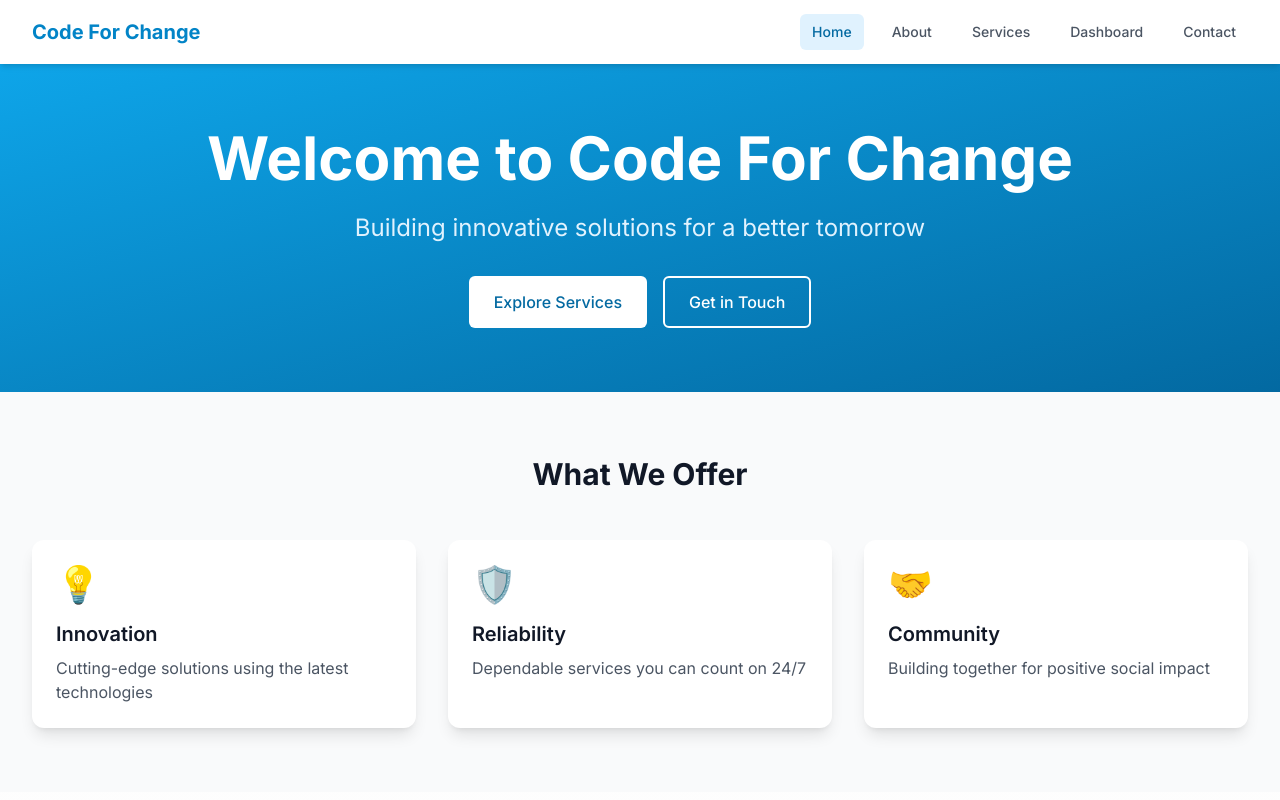
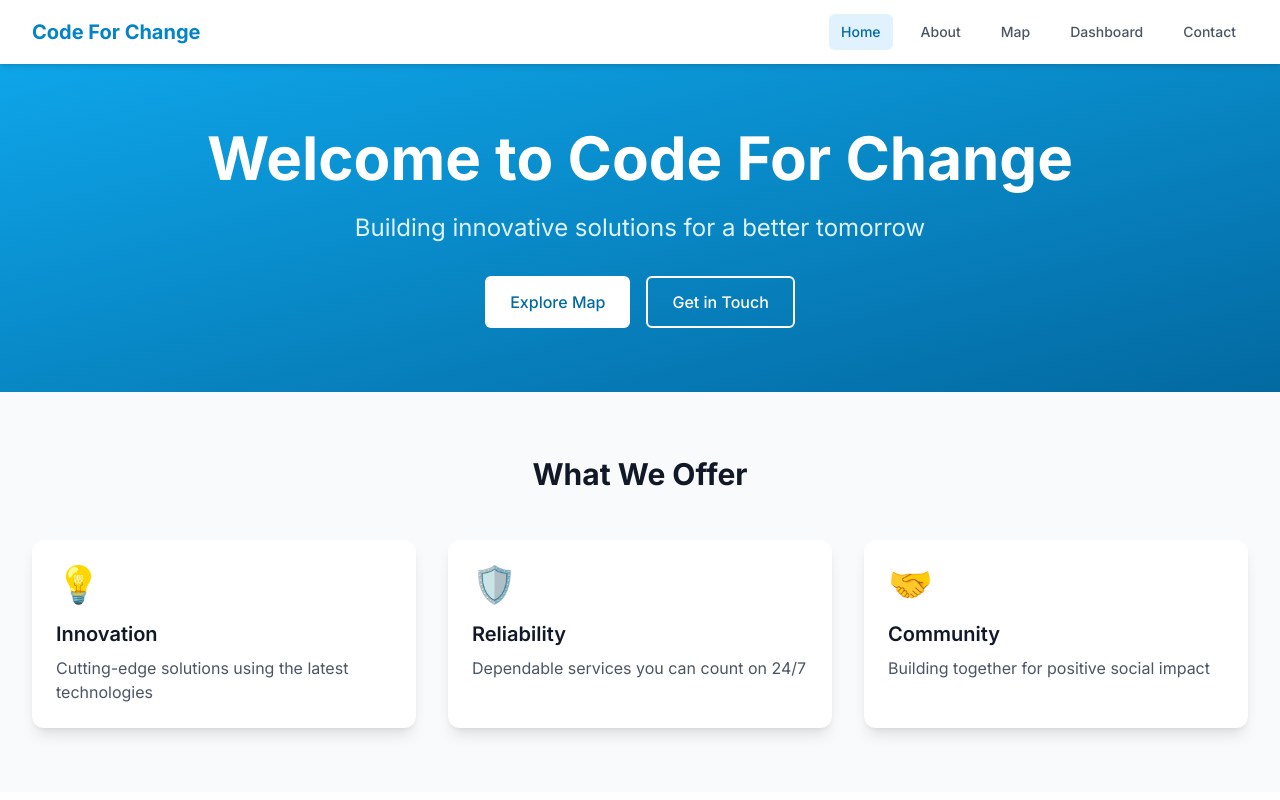
Before and after one commit to DanielLipszyc/Code-For-Change-2026, a Next.js app: page / in a window 1280 px wide. Shown: the top 800 px of the page. Built offline with nearby package versions, Linux system fonts and the light colour scheme.

Commit message:
renaming of services tab to map

```diff
--- a/src/app/services/page.tsx
+++ b/src/app/map/page.tsx
@@ -1,5 +1,5 @@
-export default function Services() {
-  const services = [
+export default function Map() {
+  const map = [
     {
       title: "Web Development",
       description:
@@ -67,7 +67,7 @@ export default function Services() {
 
         {/* Services Grid */}
         <div className="grid grid-cols-1 md:grid-cols-2 lg:grid-cols-3 gap-8">
-          {services.map((service, index) => (
+          {map.map((service, index) => (
             <div
               key={index}
               className="bg-white dark:bg-gray-800 rounded-2xl shadow-lg hover:shadow-xl transition-all duration-300 overflow-hidden group"
--- a/src/app/page.tsx
+++ b/src/app/page.tsx
@@ -12,10 +12,10 @@ export default function Home() {
           </p>
           <div className="flex flex-col sm:flex-row gap-4 justify-center">
             <a
-              href="/services"
+              href="/map"
               className="inline-flex items-center justify-center px-6 py-3 border border-transparent text-base font-medium rounded-md text-primary-700 bg-white hover:bg-primary-50 transition-colors"
             >
-              Explore Services
+              Explore Map
             </a>
             <a
               href="/contact"
--- a/src/components/Navigation.tsx
+++ b/src/components/Navigation.tsx
@@ -7,7 +7,7 @@ import { useState } from "react";
 const navItems = [
   { href: "/", label: "Home" },
   { href: "/about", label: "About" },
-  { href: "/services", label: "Services" },
+  { href: "/map", label: "Map" },
   { href: "/dashboard", label: "Dashboard" },
   { href: "/contact", label: "Contact" },
 ];
```
Also changed, not shown: 2 other files (tests, documents, lock files or other folders).
